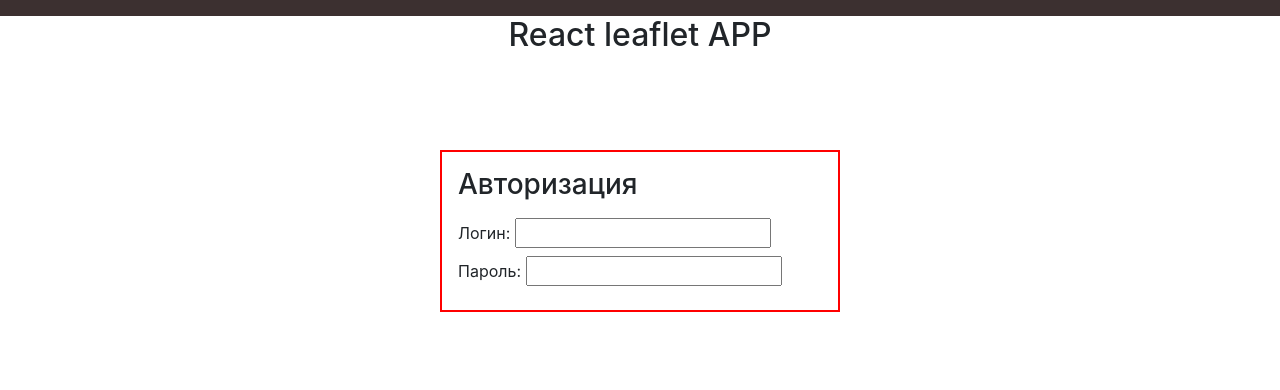
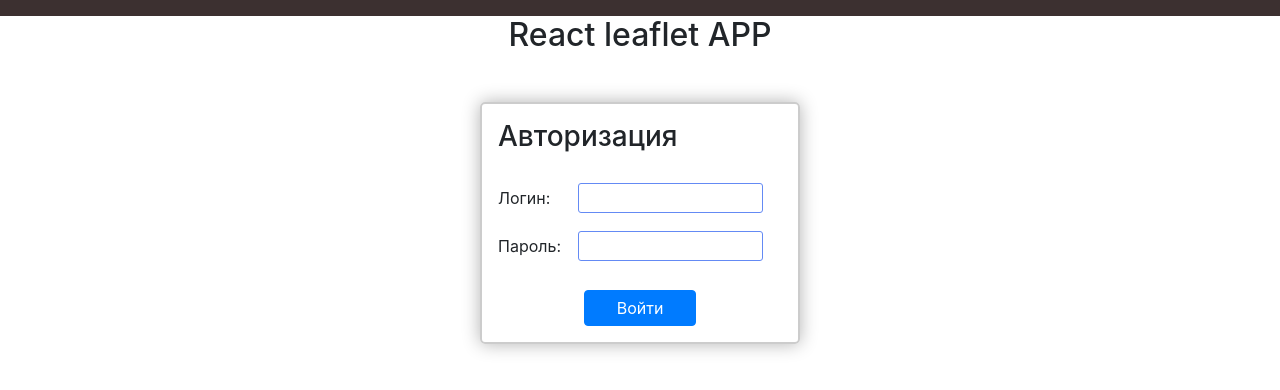
Before and after one commit to IgorTaranenko/leaflet-map-app, a React app: page / in a window 1280 px wide. Shown: the top 390 px of the page. Built offline with nearby package versions, Linux system fonts and the light colour scheme.

Commit message:
created authorization

```diff
--- /dev/null
+++ b/src/actions/actions.js
@@ -0,0 +1,7 @@
+import {AUTH} from './types.js';
+export const auth = (data) => {
+	return {
+		type: AUTH,
+		payload: data,
+	}
+}
--- /dev/null
+++ b/src/actions/types.js
@@ -0,0 +1 @@
+export const AUTH = 'AUTH';
--- a/src/components/App.js
+++ b/src/components/App.js
@@ -1,8 +1,13 @@
 import React from 'react';
 
 const App = () => {
+	const buttonHandler = (e) => {
+		e.preventDefault();
+		window.location.assign('/about');
+	}
 	return(
 		<React.Fragment>
+			<button class="btn btn-primary" onClick={buttonHandler}>button</button>
 			<h1>Hello World</h1>
 		</React.Fragment>
 	);
--- a/src/components/Auth.js
+++ b/src/components/Auth.js
@@ -1,16 +1,65 @@
-import React from 'react';
+import React, {useState} from 'react';
+import {connect} from 'react-redux';
+import {auth} from '../actions/actions.js';
 import '../style/auth.less';
 
-export const Auth = () => {
-
+const Auth = (props) => {
+	const [login, setLogin] = useState('');
+	const [password, setPassword] = useState('');
+	const inputLoginHandler = (e) => {
+		setLogin(e.target.value);
+	}
+	const inputPasswordHandler = (e) => {
+		setPassword(e.target.value);
+	}
+	const submitHandler = (e) => {
+		e.preventDefault();
+		const data = {login, password};
+		props.logIN(data);
+	}
+	console.log(props);
 	return (
 
-		<div className="wrapper">
-			<form className="auth-form" action="/">
+		<div className="wrapper wrapper-v-center wrapper-g-center mt-5 ">
+			<form className="auth-form" onSubmit={submitHandler}>
 				<h3 className="mb-3">Авторизация</h3>
-				<label>Логин: <input type="text" /></label>
-				<label>Пароль: <input type="password" /></label>
+				<div className="wrapper wrapper-col pt-1 pb-1 ">
+					<div className="auth-input-block wrapper wrapper-v-center">
+						<label className="auth-title">Логин:</label>
+						<input
+							onChange={inputLoginHandler}
+							className="auth-input"
+							type="text"
+							value={login}
+						/>
+					</div>
+					<div className="auth-input-block wrapper wrapper-v-center">
+						<label className="auth-title">Пароль:</label>
+						<input
+							onChange={inputPasswordHandler}
+							className="auth-input"
+							type="password"
+							value={password}
+						/>
+					</div>
+				</div>
+				<div className="center-block">
+					<button type="submit" class="btn btn-primary auth-button">Войти</button>
+				</div>
 			</form>
 		</div>
 	);
 }
+
+const mapDispatchToProps = dispatch => {
+    return {
+        logIN: data => dispatch(auth(data))
+    };
+};
+const mapStateToProps = (state) => {
+    return {
+        state: state
+    };
+};
+
+export default connect(mapStateToProps, mapDispatchToProps)(Auth);
--- a/src/containers/Root.js
+++ b/src/containers/Root.js
@@ -6,9 +6,10 @@ import 'bootstrap/dist/css/bootstrap.min.css';
 import App from '../components/App';
 import Header from '../components/Header';
 import {useRoutes} from '../hooks/useRoutes.js';
+import {connect} from 'react-redux';
 
-export default function Root ({store}) {
-	const routes = useRoutes(false);
+function Root ({store, isAuth}) {
+	const routes = useRoutes(isAuth);
 	return (
 		<Provider store={store}>
 			<Header></Header>
@@ -20,3 +21,11 @@ export default function Root ({store}) {
 		</Provider>
 	);
 }
+
+const mapStateToProps = (state) => {
+    return {
+        isAuth: state.isAuth
+    };
+};
+
+export default connect(mapStateToProps, null)(Root);
--- a/src/hooks/useRoutes.js
+++ b/src/hooks/useRoutes.js
@@ -1,6 +1,6 @@
 import React from 'react';
 import {Switch, Route, Redirect} from 'react-router-dom';
-import {Auth} from '../components/Auth';
+import Auth from '../components/Auth';
 import App from '../components/App.js';
 import About from '../components/About';
 
--- a/src/index.js
+++ b/src/index.js
@@ -2,9 +2,8 @@ import React from 'react';
 import { render } from 'react-dom';
 import {createStore} from 'redux';
 import Root from './containers/Root';
-import rootReducer from './reducers/rootReducer.js'
-const initialState = {};
+import {rootReducer} from './reducers/rootReducer.js'
 
-const store = createStore(rootReducer, initialState);
+const store = createStore(rootReducer);
 
 render(<Root store={store}/>, document.getElementById('root'));
--- a/src/reducers/rootReducer.js
+++ b/src/reducers/rootReducer.js
@@ -1,6 +1,22 @@
-const initialState = {};
-const rootReducer = (state = initialState, action) => {
-
+import {AUTH} from '../actions/types.js';
+const initialState = {
+	setedLogin: "Admin",
+	setedPassword: "Admin",
+	isAuth: false
+};
+export const rootReducer = (state = initialState, action) => {
+	switch (action.type) {
+		case AUTH:
+			const {login, password} = action.payload;
+			const {setedLogin, setedPassword} = state;
+			let isAuth = null;
+			if (setedLogin === login && setedPassword === password) {
+				isAuth = true;
+			} else {
+				isAuth = false;
+			}
+			return {...state, isAuth: isAuth};
+		default:
+			return state;
+	}
 }
-
-export default rootReducer;
--- a/src/style/auth.less
+++ b/src/style/auth.less
@@ -1,14 +1,49 @@
 .wrapper {
-	margin-top: 6rem;
 	display: flex;
 	width: 100%;
-	align-items: center;
-	justify-content: center;
+	&-v-center {
+		align-items: center;
+	}
+	&-g-center {
+		justify-content: center;
+	}
+	&-col {
+		flex-direction: column;
+	}
 }
+
+.center-block {
+		text-align: center;
+	}
 .auth {
 	&-form {
-		width: 25rem;
+		width: 20rem;
 		padding: 1rem 1rem;
-		border: 2px solid red;
+		border: 2px solid #ccc;
+		border-radius: 5px;
+		box-shadow: 0 0 18px rgba(0,0,0,0.3);
 	}
+	&-title {
+		width: 5rem;
+		font-size: 1rem;
+		margin: 0;
+	}
+	&-input {
+		width: 65%;
+		padding: 2px;
+		border: 1px solid #648af4;
+		border-radius: 3px;
+		&-block {
+			height: 3rem;
+		}
+	}
+	&-input:focus{
+		outline: none;
+		border: 2px solid #648af4;
+	}
+	&-button {
+		margin-top: 1rem;
+		padding: 0.3rem 2rem;
+	}
+
 }
```
Also changed, not shown: 1 other file (tests, documents, lock files or other folders).
